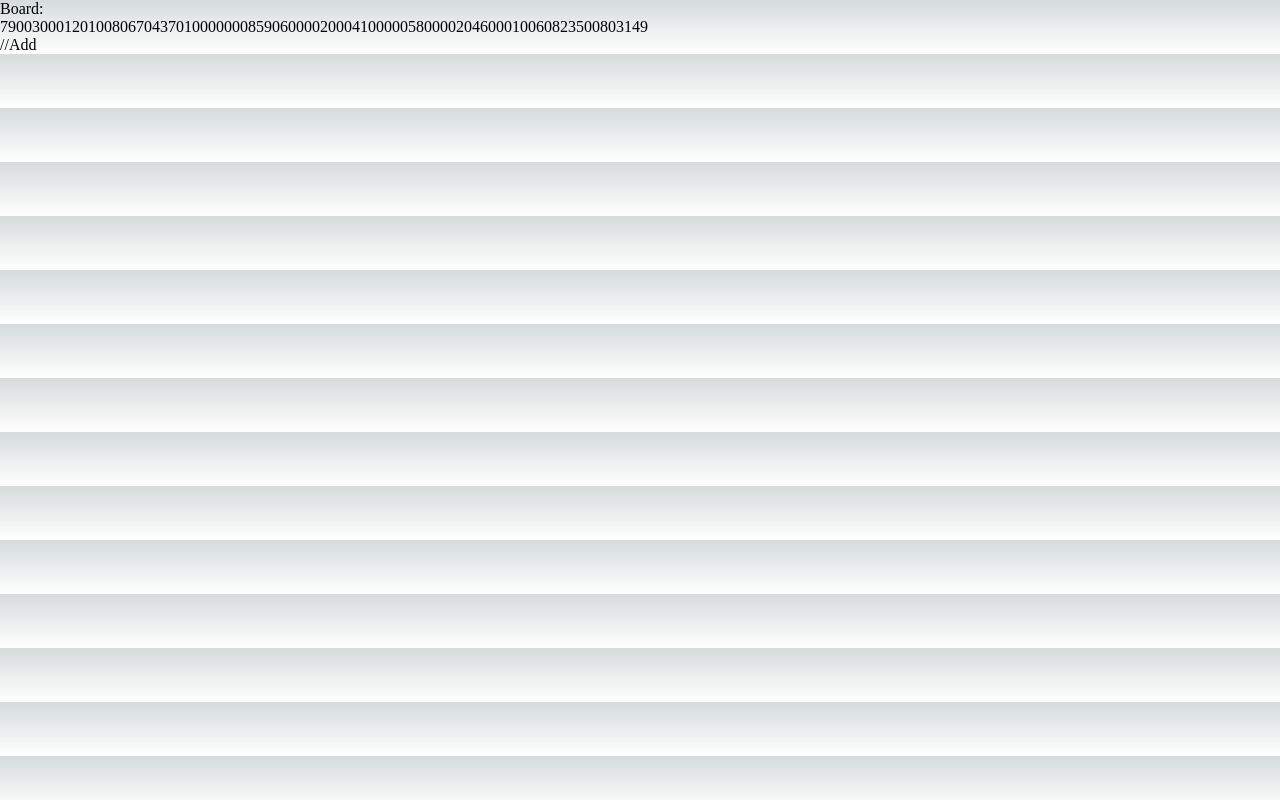
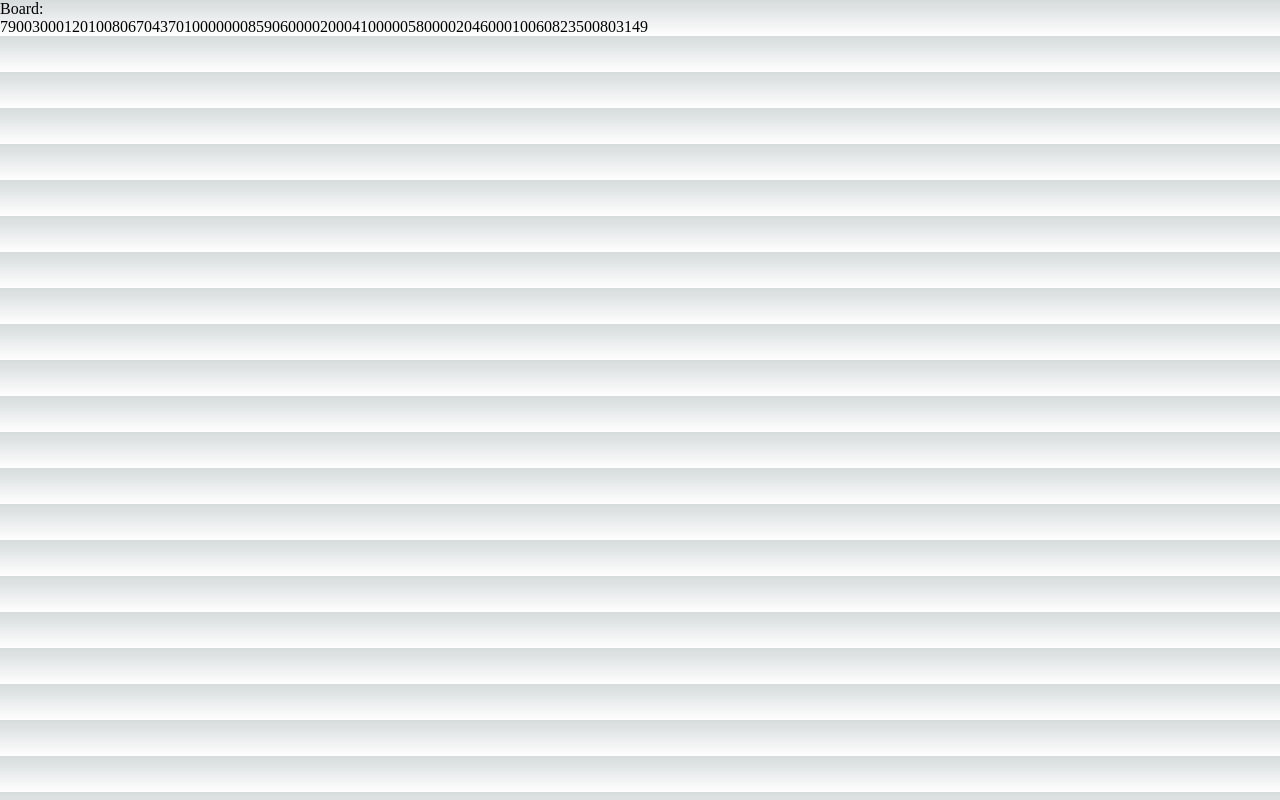
Before and after one commit to Aurutheran/Sudoku, a Next.js app in the folder sudoku/: page / in a window 1280 px wide. Built offline with nearby package versions, Linux system fonts and the light colour scheme.

Commit message:
Update board.js

```diff
--- a/sudoku/components/board.js
+++ b/sudoku/components/board.js
@@ -4,7 +4,7 @@ export default function board( {props} ){
             <p>Board:</p>
             <p>{props}</p>
 
-            //Add
+
         </>
     )
 
```
